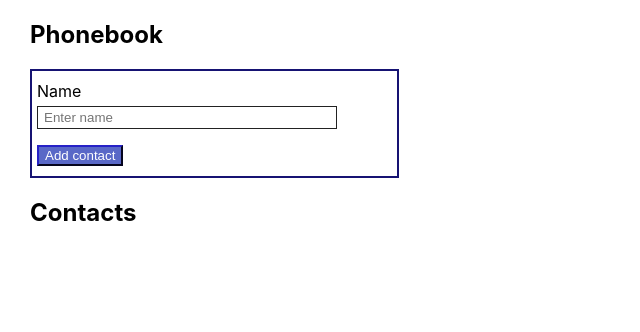
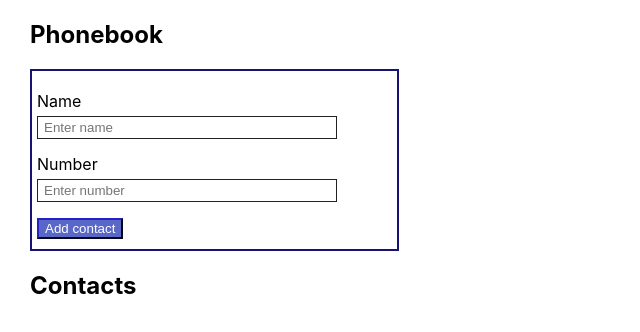
Before and after one commit to avemasha/goit-react-hw-02-phonebook, a React (Create React App) app: page / in a window 1280 px wide. Shown: the top 332 px of the page, without its empty margins (0-640 px from the left). Built offline with nearby package versions, Linux system fonts and the light colour scheme.

Commit message:
шаг 2

```diff
--- a/src/components/App.jsx
+++ b/src/components/App.jsx
@@ -13,21 +13,40 @@ import ContactsList from "./Contacts/ContactsList";
 
     }
 
-     addContact = text => {
-      console.log(text)
+    //  addContact = text => {
+    //   console.log(text)
 
-      const contact = {
-        id: nanoid(),
-        text,
-      }
+    //   const contact = {
+    //     id: nanoid(),
+    //     // text,
+    //     // number
+    //   }
+
+    formSubmitHandler = data => {
+      this.repeatControl(data);
+    };
 
 
-      this.setState(({ contacts })=> ({
-        contacts: [ contact, ...contacts],
-      }))
+  repeatControl = data => {
+    let nameArray= [];
+    nameArray = this.state.contacts.map(cur => cur.name);
+    if (!nameArray.includes(data.name)) {
+      let arrayCont = [];
+      arrayCont = [
+        ...this.state.contacts,
+        { id: nanoid(), name: data.name, number: data.number },
+      ];
+      return this.setState({ ...this.state, contacts: arrayCont });
+    } else {
+      alert(' Контакт вже є у телефонній книзі!');
+    }
+  };
+      // this.setState(({ contacts })=> ({
+    //   //   contacts: [ contact, ...contacts],
+    //   // }))
 
-      console.log(this.state.contacts)
-    }
+    //   console.log(this.state.contacts)
+    // }
 
     // handleSubmit = e => {
     //   e.preventDefault()
@@ -52,7 +71,7 @@ import ContactsList from "./Contacts/ContactsList";
 
     render () {
 
-      const {contacts} = this.state;
+
 
       return (
       <div
@@ -67,9 +86,9 @@ import ContactsList from "./Contacts/ContactsList";
         }}
       >
         <Header header="Phonebook"></Header>
-        <PhonebookForm onSubmit = {this.addContact}   value={this.state.name} ></PhonebookForm>
+        <PhonebookForm onSubmit = {this.formSubmitHandler}     ></PhonebookForm>
         <Header header="Contacts"></Header>
-        <ContactsList contacts = {contacts} ></ContactsList>
+        <ContactsList contacts={this.state.contacts}></ContactsList>
     </div>
      )
     };
--- a/src/components/Contacts/ContactsList.js
+++ b/src/components/Contacts/ContactsList.js
@@ -1,18 +1,25 @@
-import React from "react";
-// import PropTypes from 'prop-types';
+import React, {Component} from "react";
+import PropTypes from 'prop-types';
 
-const ContactsList = ({contacts}) => (
+class ContactsList extends Component  {
+
+    createList = () => {
+        return this.props.contacts.map (contact  => {
+            return (
+                <li key={contact.id}>
+                  {`${contact.name}: ${contact.number}`}
+
+                </li> )})
+        }
 
 
-        <ul className="ContactsList">
-            { contacts.map(  ({id, text}) => (
-                 <li key={id}>{text}</li>
-            ))}
+      render (){
+        return(
+      <ul>{this.createList()}</ul>
 
-        </ul>
+        )
 
-
-)
+}}
 
 export default ContactsList;
 
@@ -20,3 +27,12 @@ export default ContactsList;
 //     text: PropTypes.string.isRequired,
 //     id: PropTypes.number.isRequired,
 // }
+
+ContactsList.propTypes = {
+    contacts: PropTypes.array.isRequired,
+
+  };
+
+ContactsList.defaultProps = {
+    contacts: [],
+  };
--- a/src/components/PhonebookForm/PhonebookForm.css
+++ b/src/components/PhonebookForm/PhonebookForm.css
@@ -1,6 +1,7 @@
 label {
     display: flex;
     flex-direction: column;
+    margin-top: 10px;
 
 }
 
--- a/src/components/PhonebookForm/PhonebookForm.js
+++ b/src/components/PhonebookForm/PhonebookForm.js
@@ -6,21 +6,30 @@ class PhonebookForm extends Component {
 
     state = {
 
-        name: ''
+        name: '',
+        number: ''
       }
 
     handleSubmit = e => {
         e.preventDefault()
         console.log(this.state)
 
-        this.props.onSubmit(this.state.name);
+        // this.props.onSubmit(this.state.name);
 
-        this.setState({name: ''})
+        let contactToAdd = { name: this.state.name, number: this.state.number };
+
+        this.props.onSubmit(contactToAdd);
+
+        this.setState({name: '', number: ''})
+
       }
 
 
       onChange = e => {
-        this.setState( {name: e.currentTarget.value})
+
+        const { name, value } = e.currentTarget;
+        this.setState({ [name]: value, });
+
       }
 
 
@@ -39,10 +48,23 @@ render () {
   required
   placeholder="Enter name"
   onChange={this.onChange}
-
+  value={this.state.name}
 />
             </label>
 
+
+        <label>Number
+        <input
+  type="tel"
+  name="number"
+  pattern="\+?\d{1,4}?[-.\s]?\(?\d{1,3}?\)?[-.\s]?\d{1,4}[-.\s]?\d{1,4}[-.\s]?\d{1,9}"
+  title="Phone number must be digits and can contain spaces, dashes, parentheses and can start with +"
+  onChange={this.onChange}
+  value = {this.state.number}
+  placeholder ="Enter number"
+  required
+/>
+        </label>
         <button type="submit">Add contact</button>
         </form>
 
```
